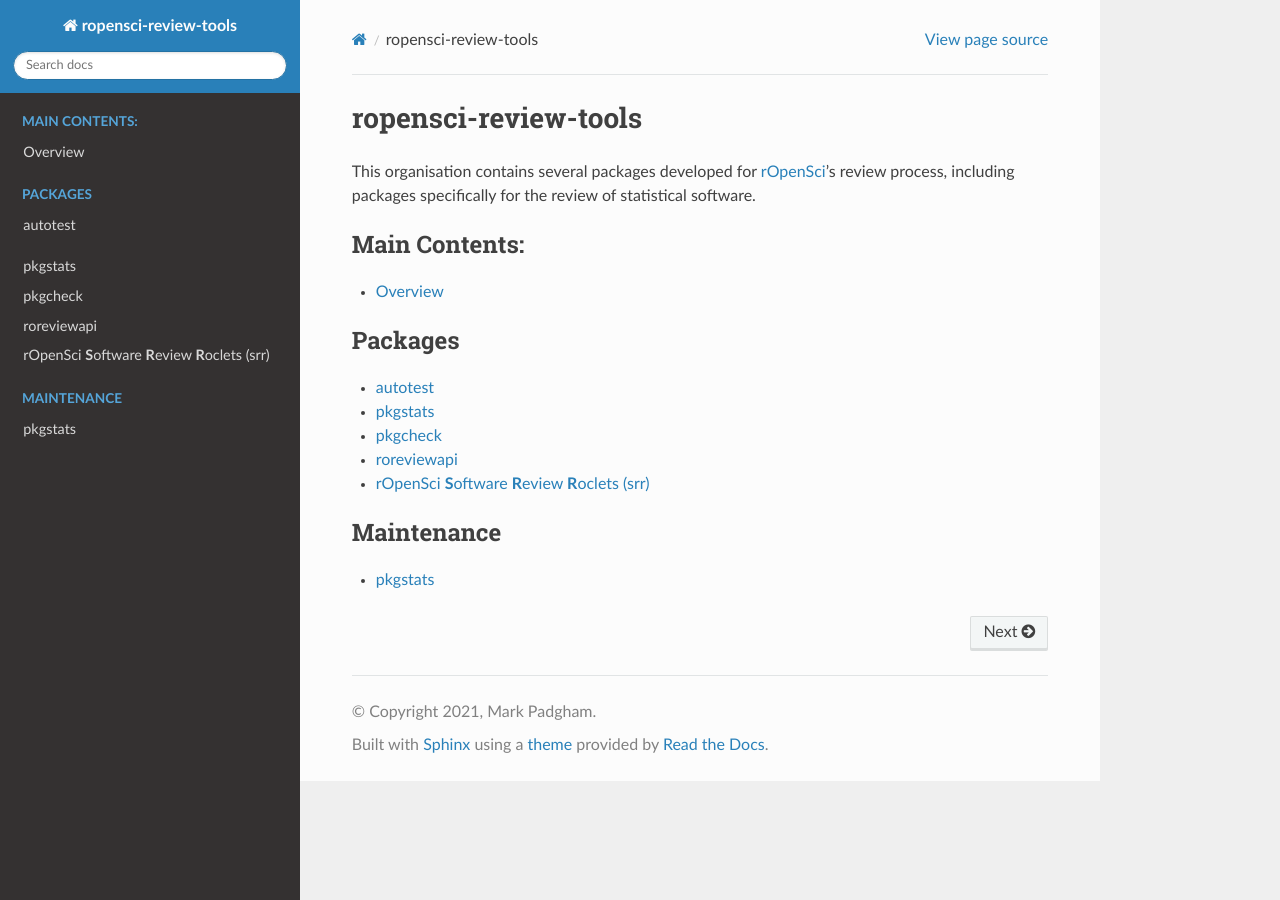
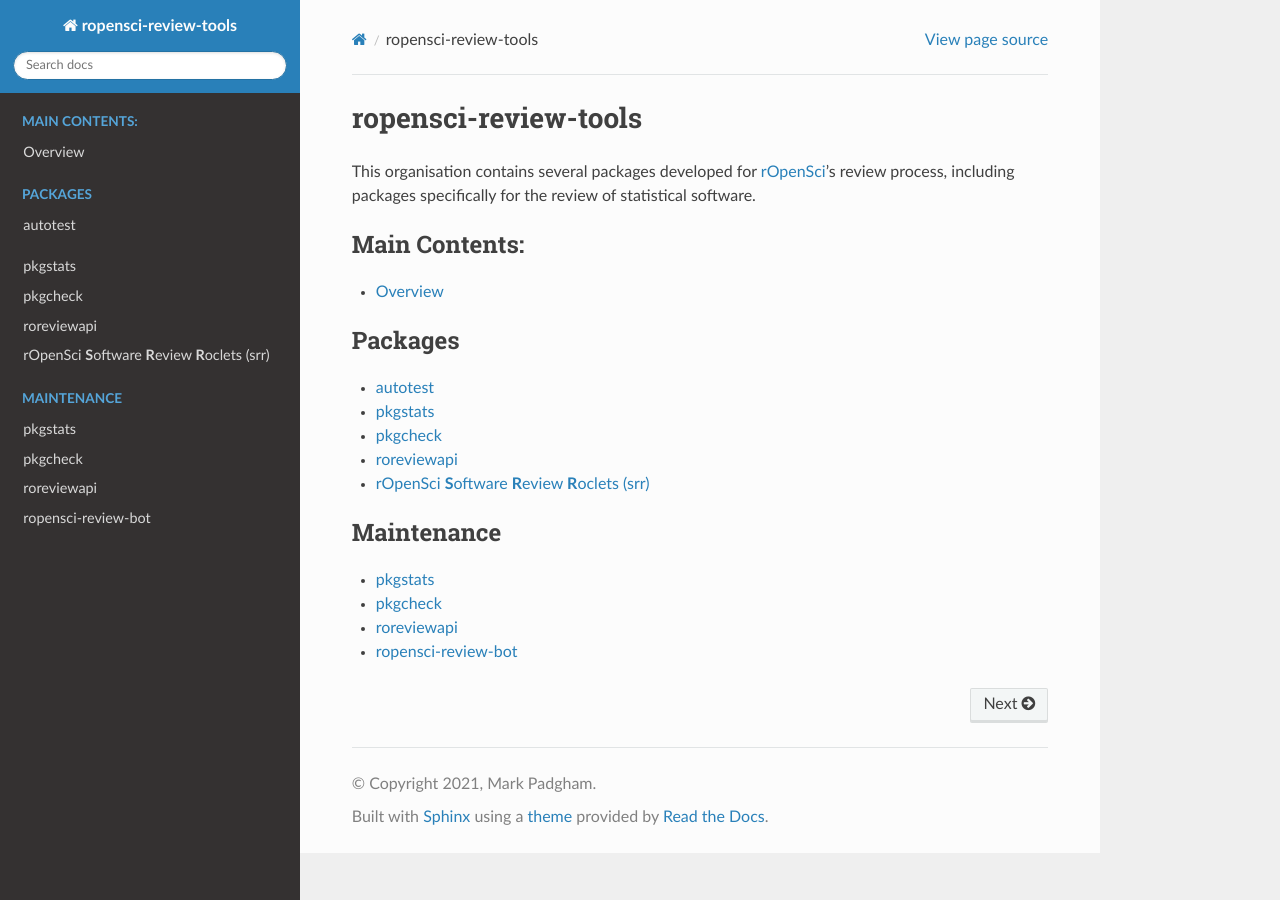
Before and after one commit to ropensci-review-tools/ropensci-review-tools, a Sphinx documentation site: the page built from docs/index.rst, in a window 1280 px wide. Built offline with Sphinx 7.4.7 and the Read the Docs theme 2.0.0, drawn with Linux system fonts in a browser that asks for light colours.

Commit message:
add other maintenance pages for #3

```diff
--- a/docs/index.rst
+++ b/docs/index.rst
@@ -32,3 +32,6 @@
    :caption: Maintenance
 
    maintenance/pkgstats
+   maintenance/pkgcheck
+   maintenance/roreviewapi
+   maintenance/ropensci-review-bot
--- /dev/null
+++ b/docs/maintenance/ropensci-review-bot.md
@@ -0,0 +1,4 @@
+
+# ropensci-review-bot
+
+Maintenance of `ropensci-review-bot`.
```
Also changed, not shown: docs/maintenance/pkgcheck.md (added, +4 -0 lines), docs/maintenance/roreviewapi.md (added, +4 -0 lines).
